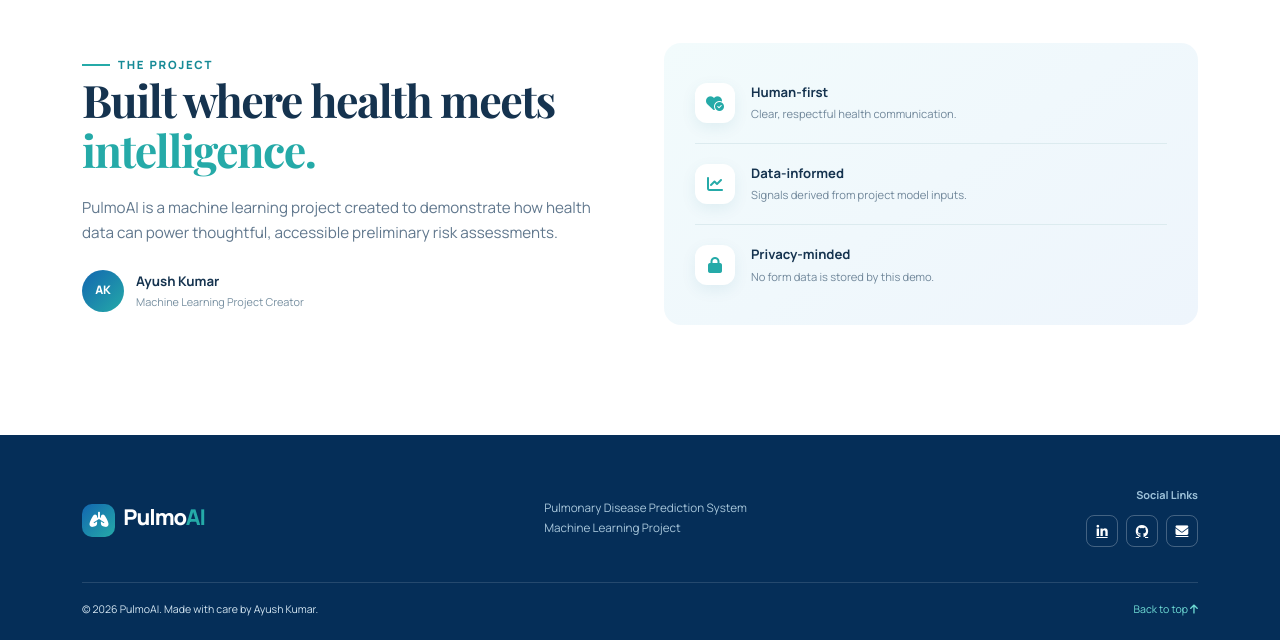
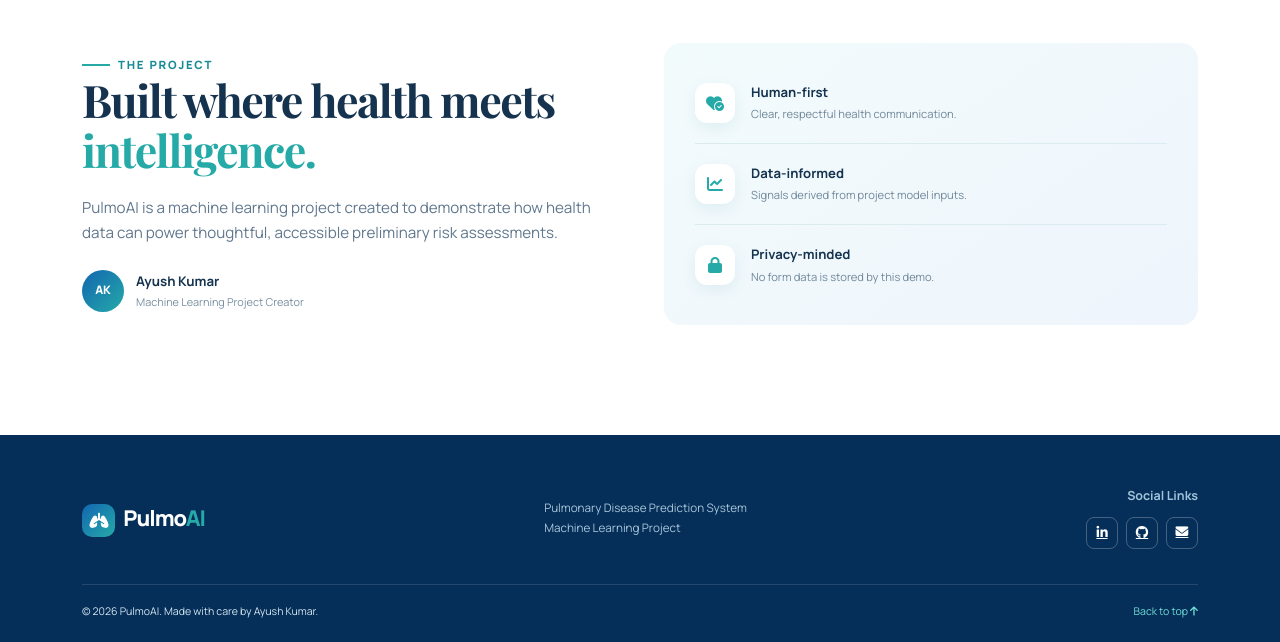
Before and after one commit to Ayush-Kumar-732/Pulmonary-Disease-Classifier-ML-Model, a plain HTML site: page frontend/index.html in a window 1280 px wide. Shown: the part 2802-3444 px from the top of the page. Drawn offline with nearby package versions, Linux system fonts and the light colour scheme.

Commit message:
Increase social links label font size

```diff
--- a/frontend/style.css
+++ b/frontend/style.css
@@ -775,7 +775,7 @@ footer {
 }
 .social-label {
   display: block;
-  font-size: .68rem;
+  font-size: .78rem;
   font-weight: 700;
   color: #9fc3da;
   margin-bottom: 8px;
```
